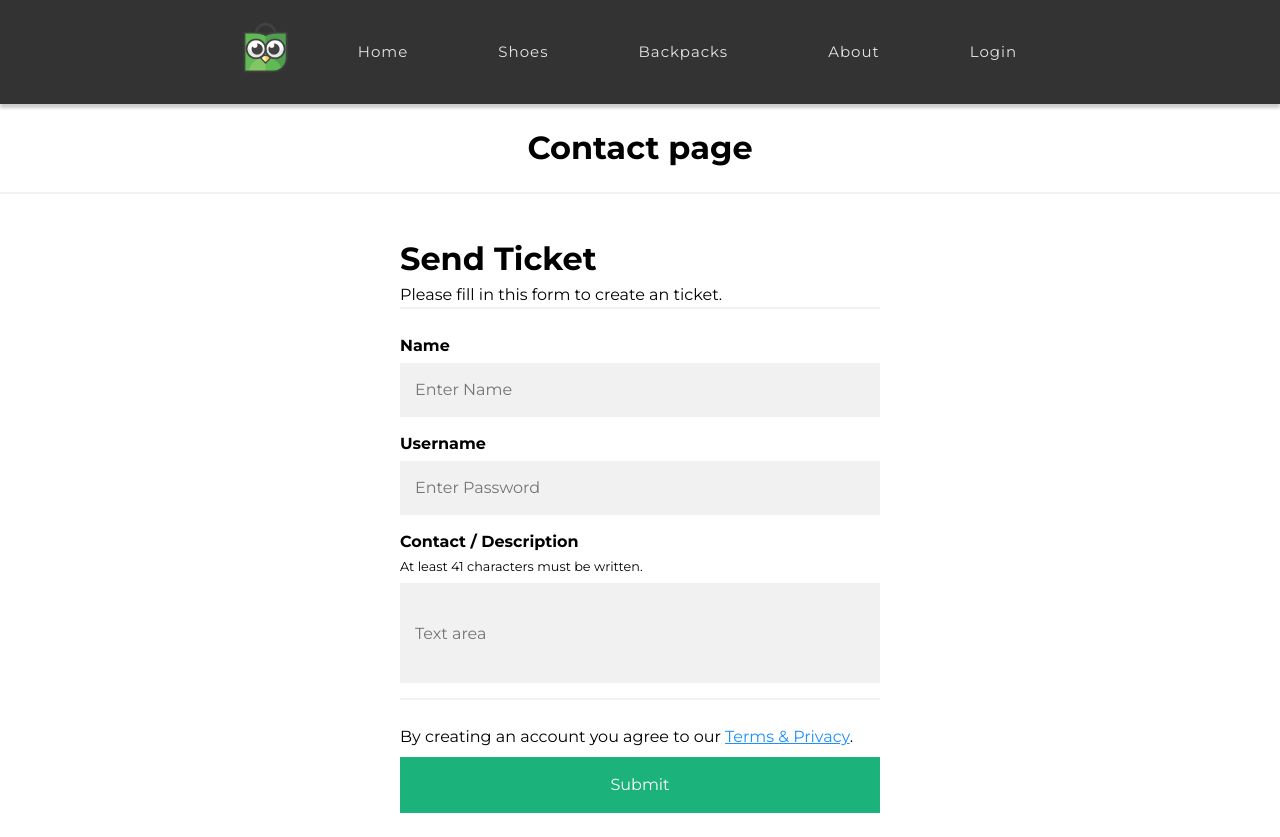
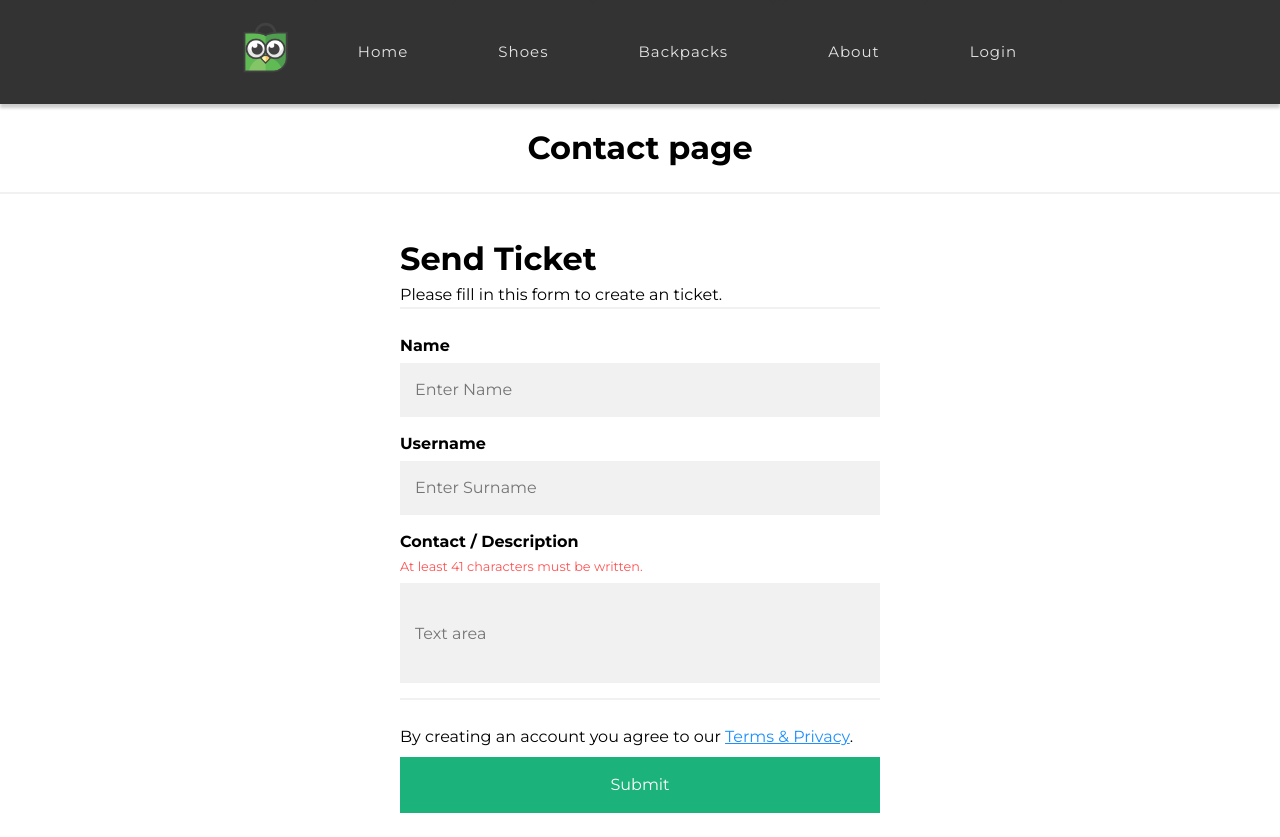
Before and after one commit to ardaalkan/event-app-with-vue, a Vue app: page /#/about in a window 1280 px wide. Built offline with nearby package versions, Linux system fonts and the light colour scheme; what secure-ls would draw is missing.

Commit message:
bug fix: form validation

```diff
--- a/src/views/About_Page.vue
+++ b/src/views/About_Page.vue
@@ -7,26 +7,25 @@
       <h1>Send Ticket</h1>
       <p>Please fill in this form to create an ticket.</p>
       <hr />
+      <!-- Name -->
       <label for="email"><b>Name</b></label>
       <br />
-      <small v-if="v$.form.name.$error && submitted">Name doesnt exists.</small>
-      <input type="text" placeholder="Enter Name" name="name" id="name" @blur="v$.form.name.$touch()" :class="{ 'is-valid': v$.form.name.$error }" />
+      <small class="form-valid-error" v-if="v$.form.name.$error">Name doesnt exists.</small>
+      <input type="text" placeholder="Enter Name" name="name" id="name" v-model="form.name" @input="v$.form.name.$touch()" />
+      <!-- Name -->
+      <!-- Surname -->
       <label for="psw"><b>Username</b></label>
       <br />
-      <small v-if="v$.form.surname.$error && submitted">Name doesnt exists.</small>
-      <input
-        type="text"
-        placeholder="Enter Password"
-        name="psw"
-        id="psw"
-        @blur="v$.form.surname.$touch()"
-        :class="{ 'is-valid ': v$.form.surname.$error }"
-      />
+      <small class="form-valid-error" v-if="v$.form.surname.$error">Name doesnt exists.</small>
+      <input type="text" placeholder="Enter Surname" name="surname" id="surname" v-model="form.surname" @input="v$.form.surname.$touch()" />
+      <!-- Surname -->
       <br />
+      <!-- Description -->
       <label for="psw-repeat"><b>Contact / Description</b></label>
       <br />
-      <small v-if="v$.form.description.$invalid">At least 41 characters must be written.</small>
-      <input class="textarea-input" type="text" placeholder="Text area" name="psw-repeat" id="psw-repeat" v-model="form.description" />
+      <small class="form-valid-error" v-if="v$.form.description.$invalid">At least 41 characters must be written.</small>
+      <input class="textarea-input" type="text" placeholder="Text area" name="description" id="description" v-model="form.description" />
+      <!-- Description -->
       <hr />
       <p>By creating an account you agree to our <a href="#">Terms & Privacy</a>.</p>
       <button class="sendbtn">Submit</button>
@@ -103,6 +102,10 @@ export default {
   height: 100px;
 }
 
+.form-valid-error {
+  color: rgb(255, 82, 82);
+}
+
 /* Full-width input fields */
 input[type="text"],
 input[type="password"] {
```
